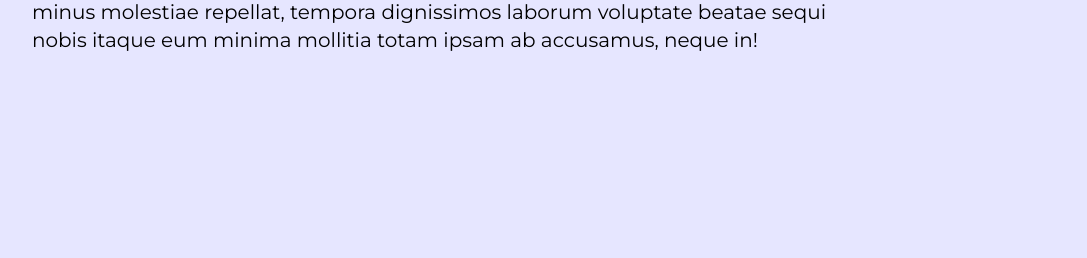
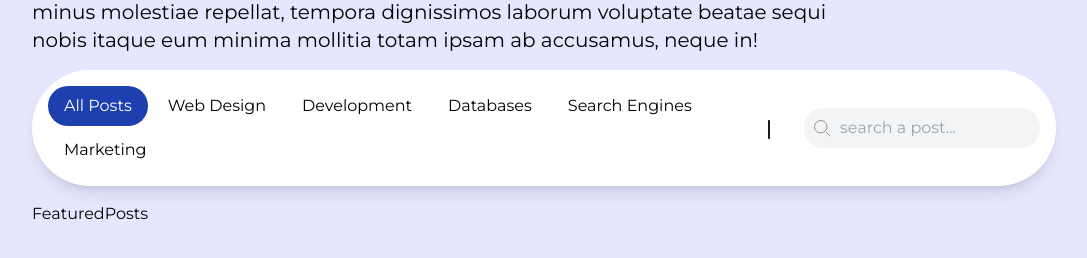
Before and after one commit to Huzaifa-Khan-Official/Blogging-Site, a React (Vite) app: page / in a window 1280 px wide. Shown: the part 378-636 px from the top of the page, without its empty margins (96-1183 px from the left). Built offline with nearby package versions, Linux system fonts and the light colour scheme; no server answers.

Commit message:
Main Categories section done

```diff
--- /dev/null
+++ b/src/components/FeaturedPosts.jsx
@@ -0,0 +1,9 @@
+import React from 'react'
+
+const FeaturedPosts = () => {
+  return (
+    <div>FeaturedPosts</div>
+  )
+}
+
+export default FeaturedPosts;
--- /dev/null
+++ b/src/components/MainCategories.jsx
@@ -0,0 +1,70 @@
+import React from 'react'
+import { Link } from 'react-router-dom'
+
+const MainCategories = () => {
+    return (
+        <div className='hidden md:flex bg-white rounded-3xl xl:rounded-full p-4  shadow-lg items-center justify-center gap-8'>
+            {/* links */}
+            <div className='flex-1 flex items-center gap-1 flex-wrap'>
+                <Link
+                    to="/posts"
+                    className="bg-blue-800 text-white rounded-full px-4 py-2"
+                >
+                    All Posts
+                </Link>
+                <Link
+                    to="/posts?cat=web-design"
+                    className="hover:bg-blue-100 rounded-full px-4 py-2"
+                >
+                    Web Design
+                </Link>
+                <Link
+                    to="/posts?cat=development"
+                    className="hover:bg-blue-100 rounded-full px-4 py-2"
+                >
+                    Development
+                </Link>
+                <Link
+                    to="/posts?cat=databases"
+                    className="hover:bg-blue-100 rounded-full px-4 py-2"
+                >
+                    Databases
+                </Link>
+                <Link
+                    to="/posts?cat=seo"
+                    className="hover:bg-blue-100 rounded-full px-4 py-2"
+                >
+                    Search Engines
+                </Link>
+                <Link
+                    to="/posts?cat=marketing"
+                    className="hover:bg-blue-100 rounded-full px-4 py-2"
+                >
+                    Marketing
+                </Link>
+
+            </div>
+
+            {/* separator */}
+            <span className='text-xl font-medium'>|</span>
+
+            {/* search */}
+            <div className='bg-gray-100 p-2 rounded-full flex items-center gap-2'>
+                <svg
+                    xmlns='http://www.w3.org/2000/svg'
+                    viewBox='0 0 24 24'
+                    width="20"
+                    height="20"
+                    fill="none"
+                    stroke="gray"
+                >
+                    <circle cx="10.5" cy="10.5" r="7.5" />
+                    <line x1="16.5" y1="16.5" x2="22" y2="22" />
+                </svg>
+                <input type="text" placeholder='search a post...' className='bg-transparent focus:outline-none' />
+            </div>
+        </div>
+    )
+}
+
+export default MainCategories;
--- a/src/routes/HomePage.jsx
+++ b/src/routes/HomePage.jsx
@@ -1,5 +1,7 @@
 import React from 'react'
 import { Link } from 'react-router-dom'
+import MainCategories from '../components/MainCategories'
+import FeaturedPosts from '../components/FeaturedPosts'
 
 const HomePage = () => {
   return (
@@ -20,7 +22,7 @@
         </div>
 
         {/* animated button */}
-        <Link to="write" className='relative'>
+        <Link to="write" className='hidden md:block relative'>
           <svg
             viewBox="0 0 200 200"
             width="200"
@@ -60,7 +62,12 @@
         </Link>
       </div>
 
+      {/* categories */}
+      <MainCategories />
+
       {/* featured posts */}
+      <FeaturedPosts />
+
       {/* post list */}
     </div>
   )
```
